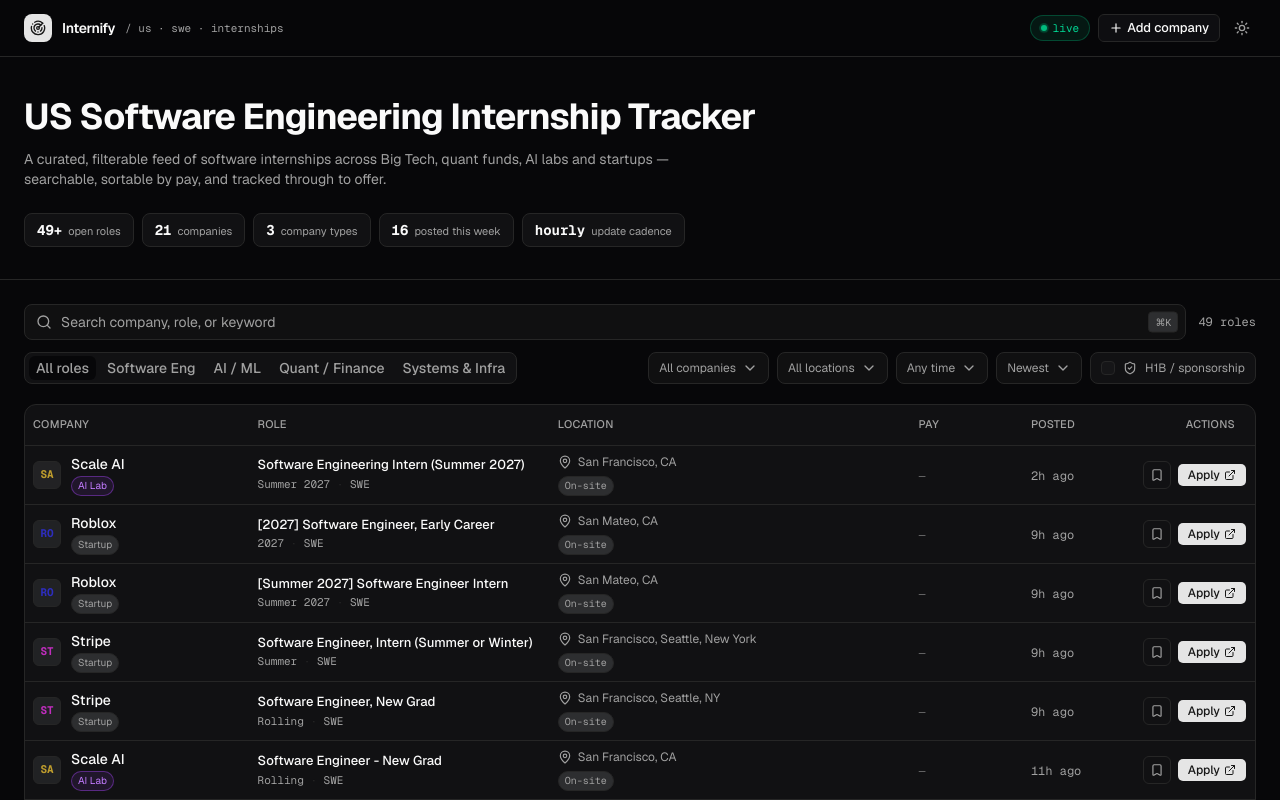
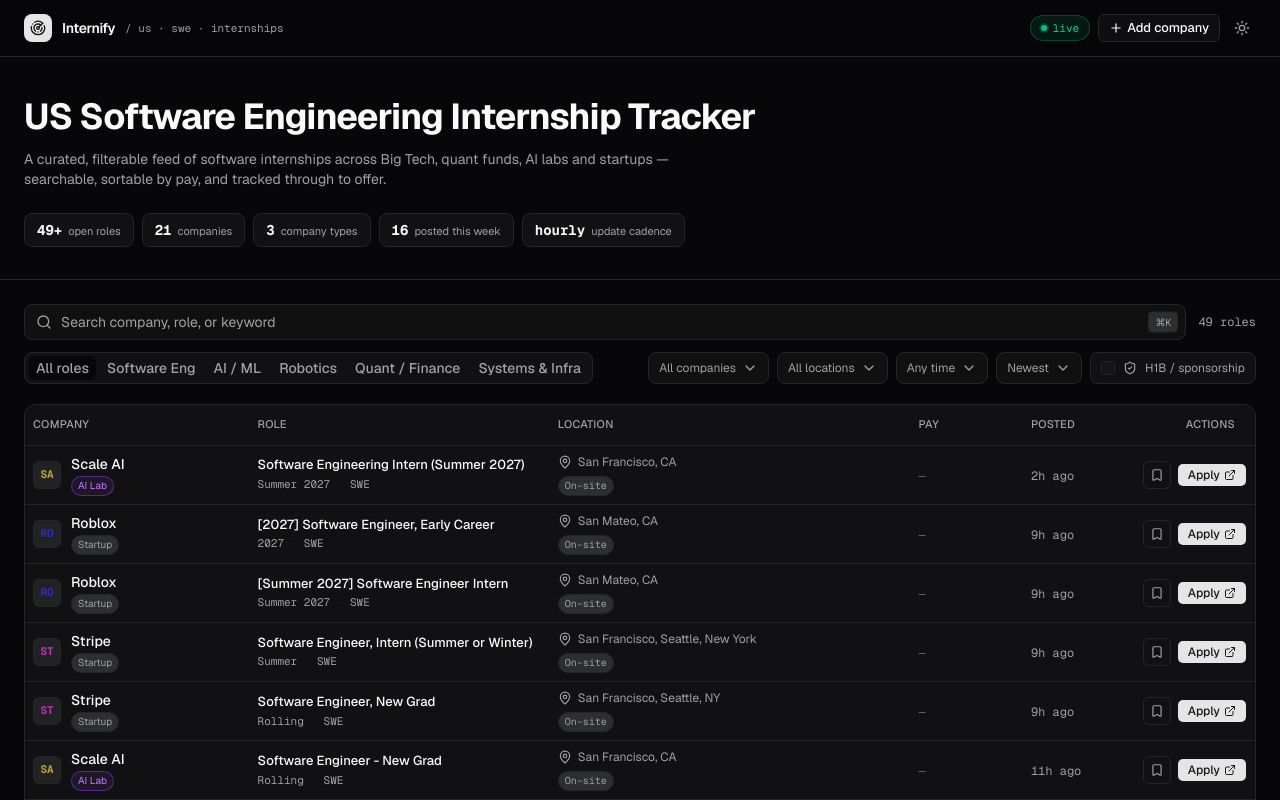
Before and after one commit to Swaguto/Internify, a Next.js app: page / in a window 1280 px wide. Shown: the top 800 px of the page. Built offline with nearby package versions, Linux system fonts and the light colour scheme.

Commit message:
Add Robotics tab filter
- Add 'Robotics' category to lib/types.ts
- Add ROBOTICS_COMPANIES regex to category() in sync-jobs.mjs
- Add Robotics tab to category-tabs.tsx
- 30 of 49 jobs now tagged Robotics (all robotics/AV companies)

```diff
--- a/components/jobs/category-tabs.tsx
+++ b/components/jobs/category-tabs.tsx
@@ -7,6 +7,7 @@
   { value: "all", label: "All roles" },
   { value: "SWE", label: "Software Eng" },
   { value: "AI/ML", label: "AI / ML" },
+  { value: "Robotics", label: "Robotics" },
   { value: "Quant", label: "Quant / Finance" },
   { value: "Systems/Infrastructure", label: "Systems & Infra" },
 ] as const;
--- a/lib/data.ts
+++ b/lib/data.ts
@@ -90,7 +90,7 @@
     sponsorship: "Unknown",
     datePosted: "2026-09-04T04:00:00.000Z",
     applicationUrl: "https://www.amazon.jobs/en/jobs/10529525",
-    category: "SWE",
+    category: "Robotics",
   },
   {
     id: "waymo-2027-summer-intern-ms-software-engineering",
@@ -103,7 +103,7 @@
     sponsorship: "Unknown",
     datePosted: "2026-09-03T20:19:33-04:00",
     applicationUrl: "https://careers.withwaymo.com/jobs?gh_jid=8174504",
-    category: "SWE",
+    category: "Robotics",
   },
   {
     id: "waymo-2027-summer-intern-ms-phd-data-science-com",
@@ -116,7 +116,7 @@
     sponsorship: "Unknown",
     datePosted: "2026-09-03T20:19:14-04:00",
     applicationUrl: "https://careers.withwaymo.com/jobs?gh_jid=8167323",
-    category: "SWE",
+    category: "Robotics",
   },
   {
     id: "anduril-2026-early-career-electrical-engineer",
@@ -129,7 +129,7 @@
     sponsorship: "Unknown",
     datePosted: "2026-09-02T20:46:09-04:00",
     applicationUrl: "https://boards.greenhouse.io/andurilindustries/jobs/4802172007?gh_jid=4802172007",
-    category: "SWE",
+    category: "Robotics",
   },
   {
     id: "anduril-2026-early-career-flight-test-engineer-m",
@@ -142,7 +142,7 @@
     sponsorship: "Unknown",
     datePosted: "2026-09-02T20:46:09-04:00",
     applicationUrl: "https://boards.greenhouse.io/andurilindustries/jobs/5185089007?gh_jid=5185089007",
-    category: "SWE",
+    category: "Robotics",
   },
   {
     id: "anduril-2026-early-career-manufacturing-engineer",
@@ -155,7 +155,7 @@
     sponsorship: "Unknown",
     datePosted: "2026-09-02T20:46:09-04:00",
     applicationUrl: "https://boards.greenhouse.io/andurilindustries/jobs/5176254007?gh_jid=5176254007",
-    category: "SWE",
+    category: "Robotics",
   },
   {
     id: "anduril-2026-early-career-mechanical-engineer",
@@ -168,7 +168,7 @@
     sponsorship: "Unknown",
     datePosted: "2026-09-02T20:46:09-04:00",
     applicationUrl: "https://boards.greenhouse.io/andurilindustries/jobs/4802167007?gh_jid=4802167007",
-    category: "SWE",
+    category: "Robotics",
   },
   {
     id: "datadog-software-engineering-intern-winter",
@@ -194,7 +194,7 @@
     sponsorship: "Unknown",
     datePosted: "2026-09-01T02:09:49.870Z",
     applicationUrl: "https://jobs.lever.co/shieldai/8c6cfcee-c6da-4a73-9bdf-3ef098ff59e6",
-    category: "SWE",
+    category: "Robotics",
   },
   {
     id: "shield-ai-summer-2027-electrical-engineering-int",
@@ -207,7 +207,7 @@
     sponsorship: "Unknown",
     datePosted: "2026-09-01T02:03:06.664Z",
     applicationUrl: "https://jobs.lever.co/shieldai/200a293f-71ce-4982-a100-ac4b500c4cf7",
-    category: "SWE",
+    category: "Robotics",
   },
   {
     id: "shield-ai-summer-2027-advanced-manufacturing-eng",
@@ -220,7 +220,7 @@
     sponsorship: "Unknown",
     datePosted: "2026-08-27T23:18:32.589Z",
     applicationUrl: "https://jobs.lever.co/shieldai/c41c41a2-83d8-41a0-8a3b-ff8b84dc1c8a",
-    category: "SWE",
+    category: "Robotics",
   },
   {
     id: "amazon-software-development-engineer-intern-anna",
@@ -259,7 +259,7 @@
     sponsorship: "Unknown",
     datePosted: "2026-08-27T04:00:00.000Z",
     applicationUrl: "https://www.amazon.jobs/en/jobs/10517149",
-    category: "SWE",
+    category: "Robotics",
   },
   {
     id: "nuro-software-engineer-ai-platform-intern",
@@ -272,7 +272,7 @@
     sponsorship: "Unknown",
     datePosted: "2026-08-26T19:07:27-04:00",
     applicationUrl: "https://nuro.ai/careersitem?gh_jid=7351061",
-    category: "Systems/Infrastructure",
+    category: "Robotics",
   },
   {
     id: "nuro-software-engineer-ai-platform-new-grad",
@@ -285,7 +285,7 @@
     sponsorship: "Unknown",
     datePosted: "2026-08-26T19:07:27-04:00",
     applicationUrl: "https://nuro.ai/careersitem?gh_jid=7351066",
-    category: "Systems/Infrastructure",
+    category: "Robotics",
   },
   {
     id: "figma-software-engineer-intern-winter-2027",
@@ -311,7 +311,7 @@
     sponsorship: "Unknown",
     datePosted: "2026-08-24T14:54:05-04:00",
     applicationUrl: "https://boards.greenhouse.io/apptronik/jobs/5985132004?gh_jid=5985132004",
-    category: "SWE",
+    category: "Robotics",
   },
   {
     id: "databricks-software-engineering-intern-2027-star",
@@ -361,9 +361,9 @@
     location: "US, CA, Santa Clara",
     workType: "On-Site",
     sponsorship: "Unknown",
-    datePosted: "2026-08-06T03:45:28.830Z",
+    datePosted: "2026-08-06T03:55:29.231Z",
     applicationUrl: "https://nvidia.wd5.myworkdayjobs.com/en-US/NVIDIAExternalCareerSite/job/US-CA-Santa-Clara/Applied-Deep-Learning-PhD-Research-Intern--Reinforcement-Learning-for-LLMs---Fall-2026_JR2012398",
-    category: "AI/ML",
+    category: "Robotics",
   },
   {
     id: "nvidia-phd-software-engineering-intern-decision-",
@@ -374,9 +374,9 @@
     location: "US, CA, Santa Clara",
     workType: "On-Site",
     sponsorship: "Unknown",
-    datePosted: "2026-08-06T03:45:28.830Z",
+    datePosted: "2026-08-06T03:55:29.231Z",
     applicationUrl: "https://nvidia.wd5.myworkdayjobs.com/en-US/NVIDIAExternalCareerSite/job/US-CA-Santa-Clara/PhD-Software-Engineering-Intern--Decision-Intelligence---Fall-2026_JR2017522",
-    category: "SWE",
+    category: "Robotics",
   },
   {
     id: "nvidia-phd-research-intern-generative-ai-2026",
@@ -387,9 +387,9 @@
     location: "US, CA, Santa Clara",
     workType: "On-Site",
     sponsorship: "Unknown",
-    datePosted: "2026-08-06T03:45:28.830Z",
+    datePosted: "2026-08-06T03:55:29.231Z",
     applicationUrl: "https://nvidia.wd5.myworkdayjobs.com/en-US/NVIDIAExternalCareerSite/job/US-CA-Santa-Clara/PhD-Research-Intern--Generative-AI---2026_JR2016035",
-    category: "SWE",
+    category: "Robotics",
   },
   {
     id: "nvidia-applied-research-intern-nlp-fall-2026",
@@ -400,9 +400,9 @@
     location: "US, CA, Santa Clara",
     workType: "On-Site",
     sponsorship: "Unknown",
-    datePosted: "2026-08-06T03:45:28.830Z",
+    datePosted: "2026-08-06T03:55:29.231Z",
     applicationUrl: "https://nvidia.wd5.myworkdayjobs.com/en-US/NVIDIAExternalCareerSite/job/US-CA-Santa-Clara/Applied-Research-Intern--NLP---Fall-2026_JR2010488",
-    category: "SWE",
+    category: "Robotics",
   },
   {
     id: "figure-ai-power-systems-integration-intern-fall-",
@@ -415,7 +415,7 @@
     sponsorship: "Unknown",
     datePosted: "2026-08-03T19:00:39-04:00",
     applicationUrl: "https://job-boards.greenhouse.io/figureai/jobs/4702104006",
-    category: "Systems/Infrastructure",
+    category: "Robotics",
   },
   {
     id: "figure-ai-electrical-engineering-intern-fall-202",
@@ -428,7 +428,7 @@
     sponsorship: "Unknown",
     datePosted: "2026-08-02T19:13:18-04:00",
     applicationUrl: "https://job-boards.greenhouse.io/figureai/jobs/4676467006",
-    category: "SWE",
+    category: "Robotics",
   },
   {
     id: "figure-ai-firmware-intern-fall-2026",
@@ -441,7 +441,7 @@
     sponsorship: "Unknown",
     datePosted: "2026-08-02T19:13:18-04:00",
     applicationUrl: "https://job-boards.greenhouse.io/figureai/jobs/4691070006",
-    category: "Systems/Infrastructure",
+    category: "Robotics",
   },
   {
     id: "figure-ai-hardware-test-intern-fall-2026",
@@ -454,7 +454,7 @@
     sponsorship: "Unknown",
     datePosted: "2026-08-02T19:13:18-04:00",
     applicationUrl: "https://job-boards.greenhouse.io/figureai/jobs/4613067006",
-    category: "Systems/Infrastructure",
+    category: "Robotics",
   },
   {
     id: "shield-ai-electrical-engineering-spring-co-op-ja",
@@ -467,7 +467,7 @@
     sponsorship: "Unknown",
     datePosted: "2026-04-15T13:22:29.091Z",
     applicationUrl: "https://jobs.lever.co/shieldai/87d982f2-8b2b-4c73-9a19-71e461c7b724",
-    category: "SWE",
+    category: "Robotics",
   },
   {
     id: "waabi-research-internship-co-op",
@@ -480,7 +480,7 @@
     sponsorship: "Unknown",
     datePosted: "2025-12-18T22:08:55.237Z",
     applicationUrl: "https://jobs.lever.co/waabi/0fd4e30b-9bd1-4b53-9043-6088457363cb",
-    category: "SWE",
+    category: "Robotics",
   },
   {
     id: "waabi-2026-intern-phd-research-scientist",
@@ -493,7 +493,7 @@
     sponsorship: "Unknown",
     datePosted: "2025-12-18T21:59:13.993Z",
     applicationUrl: "https://jobs.lever.co/waabi/62700386-b9db-4c78-aec3-5ef59cbe841e",
-    category: "SWE",
+    category: "Robotics",
   },
   {
     id: "palantir-forward-deployed-infrastructure-enginee",
@@ -584,7 +584,7 @@
     sponsorship: "Unknown",
     datePosted: "1970-01-01T00:00:00.000Z",
     applicationUrl: "https://jobs.ashbyhq.com/physicalintelligence/f020ff1a-4b4c-4415-8434-2da5010a7076",
-    category: "SWE",
+    category: "Robotics",
   },
   {
     id: "skydio-autonomy-engineer-intern-computer-vision-",
@@ -597,7 +597,7 @@
     sponsorship: "Unknown",
     datePosted: "1970-01-01T00:00:00.000Z",
     applicationUrl: "https://jobs.ashbyhq.com/skydio/ae4a6f7d-a240-4fa2-8c8e-04cc906e4ef9",
-    category: "AI/ML",
+    category: "Robotics",
   },
   {
     id: "skydio-hardware-test-reliability-intern-fall-202",
@@ -610,7 +610,7 @@
     sponsorship: "Unknown",
     datePosted: "1970-01-01T00:00:00.000Z",
     applicationUrl: "https://jobs.ashbyhq.com/skydio/d75d4adf-760c-46b6-bb98-3497650a8924",
-    category: "Systems/Infrastructure",
+    category: "Robotics",
   },
   {
     id: "skydio-electrical-engineer-intern-fall-2026",
@@ -623,7 +623,7 @@
     sponsorship: "Unknown",
     datePosted: "1970-01-01T00:00:00.000Z",
     applicationUrl: "https://jobs.ashbyhq.com/skydio/9ac944bc-89da-44bb-bf9c-3b9922e7cbee",
-    category: "SWE",
+    category: "Robotics",
   },
   {
     id: "skydio-operations-program-management-intern-fall",
@@ -636,6 +636,6 @@
     sponsorship: "Unknown",
     datePosted: "1970-01-01T00:00:00.000Z",
     applicationUrl: "https://jobs.ashbyhq.com/skydio/3444dc8a-1b2a-4bb1-9bfb-15252d2a25e5",
-    category: "SWE",
+    category: "Robotics",
   },
 ];
--- a/lib/jobs.json
+++ b/lib/jobs.json
@@ -1,5 +1,5 @@
 {
-  "syncedAt": "2026-09-05T03:46:14.928Z",
+  "syncedAt": "2026-09-05T03:55:49.991Z",
   "jobs": [
     {
       "id": "scale-ai-software-engineering-intern-summer-2027",
@@ -90,7 +90,7 @@
       "sponsorship": "Unknown",
       "datePosted": "2026-09-04T04:00:00.000Z",
       "applicationUrl": "https://www.amazon.jobs/en/jobs/10529525",
-      "category": "SWE"
+      "category": "Robotics"
     },
     {
       "id": "waymo-2027-summer-intern-ms-software-engineering",
@@ -103,7 +103,7 @@
       "sponsorship": "Unknown",
       "datePosted": "2026-09-03T20:19:33-04:00",
       "applicationUrl": "https://careers.withwaymo.com/jobs?gh_jid=8174504",
-      "category": "SWE"
+      "category": "Robotics"
     },
     {
       "id": "waymo-2027-summer-intern-ms-phd-data-science-com",
@@ -116,7 +116,7 @@
       "sponsorship": "Unknown",
       "datePosted": "2026-09-03T20:19:14-04:00",
       "applicationUrl": "https://careers.withwaymo.com/jobs?gh_jid=8167323",
-      "category": "SWE"
+      "category": "Robotics"
     },
     {
       "id": "anduril-2026-early-career-electrical-engineer",
@@ -129,7 +129,7 @@
       "sponsorship": "Unknown",
       "datePosted": "2026-09-02T20:46:09-04:00",
       "applicationUrl": "https://boards.greenhouse.io/andurilindustries/jobs/4802172007?gh_jid=4802172007",
-      "category": "SWE"
+      "category": "Robotics"
     },
     {
       "id": "anduril-2026-early-career-flight-test-engineer-m",
@@ -142,7 +142,7 @@
       "sponsorship": "Unknown",
       "datePosted": "2026-09-02T20:46:09-04:00",
       "applicationUrl": "https://boards.greenhouse.io/andurilindustries/jobs/5185089007?gh_jid=5185089007",
-      "category": "SWE"
+      "category": "Robotics"
     },
     {
       "id": "anduril-2026-early-career-manufacturing-engineer",
@@ -155,7 +155,7 @@
       "sponsorship": "Unknown",
       "datePosted": "2026-09-02T20:46:09-04:00",
       "applicationUrl": "https://boards.greenhouse.io/andurilindustries/jobs/5176254007?gh_jid=5176254007",
-      "category": "SWE"
+      "category": "Robotics"
     },
     {
       "id": "anduril-2026-early-career-mechanical-engineer",
@@ -168,7 +168,7 @@
       "sponsorship": "Unknown",
       "datePosted": "2026-09-02T20:46:09-04:00",
       "applicationUrl": "https://boards.greenhouse.io/andurilindustries/jobs/4802167007?gh_jid=4802167007",
-      "category": "SWE"
+      "category": "Robotics"
     },
     {
       "id": "datadog-software-engineering-intern-winter",
@@ -194,7 +194,7 @@
       "sponsorship": "Unknown",
       "datePosted": "2026-09-01T02:09:49.870Z",
       "applicationUrl": "https://jobs.lever.co/shieldai/8c6cfcee-c6da-4a73-9bdf-3ef098ff59e6",
-      "category": "SWE"
+      "category": "Robotics"
     },
     {
       "id": "shield-ai-summer-2027-electrical-engineering-int",
@@ -207,7 +207,7 @@
       "sponsorship": "Unknown",
       "datePosted": "2026-09-01T02:03:06.664Z",
       "applicationUrl": "https://jobs.lever.co/shieldai/200a293f-71ce-4982-a100-ac4b500c4cf7",
-      "category": "SWE"
+      "category": "Robotics"
     },
     {
       "id": "shield-ai-summer-2027-advanced-manufacturing-eng",
@@ -220,7 +220,7 @@
       "sponsorship": "Unknown",
       "datePosted": "2026-08-27T23:18:32.589Z",
       "applicationUrl": "https://jobs.lever.co/shieldai/c41c41a2-83d8-41a0-8a3b-ff8b84dc1c8a",
-      "category": "SWE"
+      "category": "Robotics"
     },
     {
       "id": "amazon-software-development-engineer-intern-anna",
@@ -259,7 +259,7 @@
       "sponsorship": "Unknown",
       "datePosted": "2026-08-27T04:00:00.000Z",
       "applicationUrl": "https://www.amazon.jobs/en/jobs/10517149",
-      "category": "SWE"
+      "category": "Robotics"
     },
     {
       "id": "nuro-software-engineer-ai-platform-intern",
@@ -272,7 +272,7 @@
       "sponsorship": "Unknown",
       "datePosted": "2026-08-26T19:07:27-04:00",
       "applicationUrl": "https://nuro.ai/careersitem?gh_jid=7351061",
-      "category": "Systems/Infrastructure"
+      "category": "Robotics"
     },
     {
       "id": "nuro-software-engineer-ai-platform-new-grad",
@@ -285,7 +285,7 @@
       "sponsorship": "Unknown",
       "datePosted": "2026-08-26T19:07:27-04:00",
       "applicationUrl": "https://nuro.ai/careersitem?gh_jid=7351066",
-      "category": "Systems/Infrastructure"
+      "category": "Robotics"
     },
     {
       "id": "figma-software-engineer-intern-winter-2027",
@@ -311,7 +311,7 @@
       "sponsorship": "Unknown",
       "datePosted": "2026-08-24T14:54:05-04:00",
       "applicationUrl": "https://boards.greenhouse.io/apptronik/jobs/5985132004?gh_jid=5985132004",
-      "category": "SWE"
+      "category": "Robotics"
     },
     {
       "id": "databricks-software-engineering-intern-2027-star",
@@ -361,9 +361,9 @@
       "location": "US, CA, Santa Clara",
       "workType": "On-Site",
       "sponsorship": "Unknown",
-      "datePosted": "2026-08-06T03:45:28.830Z",
+      "datePosted": "2026-08-06T03:55:29.231Z",
       "applicationUrl": "https://nvidia.wd5.myworkdayjobs.com/en-US/NVIDIAExternalCareerSite/job/US-CA-Santa-Clara/Applied-Deep-Learning-PhD-Research-Intern--Reinforcement-Learning-for-LLMs---Fall-2026_JR2012398",
-      "category": "AI/ML"
+      "category": "Robotics"
     },
     {
       "id": "nvidia-phd-software-engineering-intern-decision-",
@@ -374,9 +374,9 @@
       "location": "US, CA, Santa Clara",
       "workType": "On-Site",
       "sponsorship": "Unknown",
-      "datePosted": "2026-08-06T03:45:28.830Z",
+      "datePosted": "2026-08-06T03:55:29.231Z",
       "applicationUrl": "https://nvidia.wd5.myworkdayjobs.com/en-US/NVIDIAExternalCareerSite/job/US-CA-Santa-Clara/PhD-Software-Engineering-Intern--Decision-Intelligence---Fall-2026_JR2017522",
-      "category": "SWE"
+      "category": "Robotics"
     },
     {
       "id": "nvidia-phd-research-intern-generative-ai-2026",
@@ -387,9 +387,9 @@
       "location": "US, CA, Santa Clara",
       "workType": "On-Site",
       "sponsorship": "Unknown",
-      "datePosted": "2026-08-06T03:45:28.830Z",
+      "datePosted": "2026-08-06T03:55:29.231Z",
       "applicationUrl": "https://nvidia.wd5.myworkdayjobs.com/en-US/NVIDIAExternalCareerSite/job/US-CA-Santa-Clara/PhD-Research-Intern--Generative-AI---2026_JR2016035",
-      "category": "SWE"
+      "category": "Robotics"
     },
     {
       "id": "nvidia-applied-research-intern-nlp-fall-2026",
@@ -400,9 +400,9 @@
       "location": "US, CA, Santa Clara",
       "workType": "On-Site",
       "sponsorship": "Unknown",
-      "datePosted": "2026-08-06T03:45:28.830Z",
+      "datePosted": "2026-08-06T03:55:29.231Z",
       "applicationUrl": "https://nvidia.wd5.myworkdayjobs.com/en-US/NVIDIAExternalCareerSite/job/US-CA-Santa-Clara/Applied-Research-Intern--NLP---Fall-2026_JR2010488",
-      "category": "SWE"
+      "category": "Robotics"
     },
     {
       "id": "figure-ai-power-systems-integration-intern-fall-",
@@ -415,7 +415,7 @@
       "sponsorship": "Unknown",
       "datePosted": "2026-08-03T19:00:39-04:00",
       "applicationUrl": "https://job-boards.greenhouse.io/figureai/jobs/4702104006",
-      "category": "Systems/Infrastructure"
+      "category": "Robotics"
     },
     {
       "id": "figure-ai-electrical-engineering-intern-fall-202",
@@ -428,7 +428,7 @@
       "sponsorship": "Unknown",
       "datePosted": "2026-08-02T19:13:18-04:00",
       "applicationUrl": "https://job-boards.greenhouse.io/figureai/jobs/4676467006",
-      "category": "SWE"
+      "category": "Robotics"
     },
     {
       "id": "figure-ai-firmware-intern-fall-2026",
@@ -441,7 +441,7 @@
       "sponsorship": "Unknown",
       "datePosted": "2026-08-02T19:13:18-04:00",
       "applicationUrl": "https://job-boards.greenhouse.io/figureai/jobs/4691070006",
-      "category": "Systems/Infrastructure"
+      "category": "Robotics"
     },
     {
       "id": "figure-ai-hardware-test-intern-fall-2026",
@@ -454,7 +454,7 @@
       "sponsorship": "Unknown",
       "datePosted": "2026-08-02T19:13:18-04:00",
       "applicationUrl": "https://job-boards.greenhouse.io/figureai/jobs/4613067006",
-      "category": "Systems/Infrastructure"
+      "category": "Robotics"
     },
     {
       "id": "shield-ai-electrical-engineering-spring-co-op-ja",
@@ -467,7 +467,7 @@
       "sponsorship": "Unknown",
       "datePosted": "2026-04-15T13:22:29.091Z",
       "applicationUrl": "https://jobs.lever.co/shieldai/87d982f2-8b2b-4c73-9a19-71e461c7b724",
-      "category": "SWE"
+      "category": "Robotics"
     },
     {
       "id": "waabi-research-internship-co-op",
@@ -480,7 +480,7 @@
       "sponsorship": "Unknown",
       "datePosted": "2025-12-18T22:08:55.237Z",
       "applicationUrl": "https://jobs.lever.co/waabi/0fd4e30b-9bd1-4b53-9043-6088457363cb",
-      "category": "SWE"
+      "category": "Robotics"
     },
     {
       "id": "waabi-2026-intern-phd-research-scientist",
@@ -493,7 +493,7 @@
       "sponsorship": "Unknown",
       "datePosted": "2025-12-18T21:59:13.993Z",
       "applicationUrl": "https://jobs.lever.co/waabi/62700386-b9db-4c78-aec3-5ef59cbe841e",
-      "category": "SWE"
+      "category": "Robotics"
     },
     {
       "id": "palantir-forward-deployed-infrastructure-enginee",
@@ -584,7 +584,7 @@
       "sponsorship": "Unknown",
       "datePosted": "1970-01-01T00:00:00.000Z",
       "applicationUrl": "https://jobs.ashbyhq.com/physicalintelligence/f020ff1a-4b4c-4415-8434-2da5010a7076",
-      "category": "SWE"
+      "category": "Robotics"
     },
     {
       "id": "skydio-autonomy-engineer-intern-computer-vision-",
@@ -597,7 +597,7 @@
       "sponsorship": "Unknown",
       "datePosted": "1970-01-01T00:00:00.000Z",
       "applicationUrl": "https://jobs.ashbyhq.com/skydio/ae4a6f7d-a240-4fa2-8c8e-04cc906e4ef9",
-      "category": "AI/ML"
+      "category": "Robotics"
     },
     {
       "id": "skydio-hardware-test-reliability-intern-fall-202",
@@ -610,7 +610,7 @@
       "sponsorship": "Unknown",
       "datePosted": "1970-01-01T00:00:00.000Z",
       "applicationUrl": "https://jobs.ashbyhq.com/skydio/d75d4adf-760c-46b6-bb98-3497650a8924",
-      "category": "Systems/Infrastructure"
+      "category": "Robotics"
     },
     {
       "id": "skydio-electrical-engineer-intern-fall-2026",
@@ -623,7 +623,7 @@
       "sponsorship": "Unknown",
       "datePosted": "1970-01-01T00:00:00.000Z",
       "applicationUrl": "https://jobs.ashbyhq.com/skydio/9ac944bc-89da-44bb-bf9c-3b9922e7cbee",
-      "category": "SWE"
+      "category": "Robotics"
     },
     {
       "id": "skydio-operations-program-management-intern-fall",
@@ -636,7 +636,7 @@
       "sponsorship": "Unknown",
       "datePosted": "1970-01-01T00:00:00.000Z",
       "applicationUrl": "https://jobs.ashbyhq.com/skydio/3444dc8a-1b2a-4bb1-9bfb-15252d2a25e5",
-      "category": "SWE"
+      "category": "Robotics"
     }
   ]
 }
--- a/lib/types.ts
+++ b/lib/types.ts
@@ -2,7 +2,7 @@
 
 export type Sponsorship = "Yes" | "No" | "Unknown";
 
-export type Category = "SWE" | "AI/ML" | "Quant" | "Systems/Infrastructure";
+export type Category = "SWE" | "AI/ML" | "Quant" | "Systems/Infrastructure" | "Robotics";
 
 export type ApplicationStatus = "Saved" | "Applied" | "Interviewing";
 
--- a/scripts/sync-jobs.mjs
+++ b/scripts/sync-jobs.mjs
@@ -254,8 +254,13 @@
   /\b(canada|united kingdom|\buk\b|london|toronto|waterloo|zurich|berlin|paris|dublin|amsterdam|singapore|india|mexico|sao paulo|tel aviv|israel|japan|tokyo|beijing|shanghai|sydney|hong kong|munich|stockholm|oslo|copenhagen|sweden|netherlands|switzerland|ireland|germany|france|barcelona|madrid|australia)\b/i;
 const US_MARKER = /\b(united states|\busa\b|, [A-Z]{2}\b|california|washington|new york|texas|massachusetts|illinois|colorado|virginia|north carolina|oregon)\b/i;
 
-function category(title) {
+const ROBOTICS_COMPANIES = /^(nvidia|waymo|zoox|nuro|skydio|shield ai|anduril|figure ai|apptronik|physical intelligence|1x technologies|boston dynamics|agility robotics|sanctuary ai|skild ai|unitree|covariant|fourier|waabi|torc|kodiak|gatik|ghost robotics|saronic|aurora|cruise|autonomous|robotics|robot)/i;
+
+function category(title, companyName) {
   const t = title.toLowerCase();
+  const c = (companyName || "").toLowerCase();
+  if (/(robotics|autonomous|locomotion|manipulation|perception|slam|ros\b|navigation2|nav2|simulation|embodied|grasp|locomot)/i.test(t)) return "Robotics";
+  if (ROBOTICS_COMPANIES.test(c)) return "Robotics";
   if (/(machine learning|ml engineer|ml engineering|research engineer|ai\/ml|artificial intelligence|deep learning|llm|applied scientist)/i.test(t)) return "AI/ML";
   if (/(trader|trading|derivatives|market making|quantitative (analyst|developer|researcher)|portfolio|hedge fund|market microstructure)\b/i.test(t)) return "Quant";
   if (/(embedded|systems|infrastructure|platform|network|sre|site reliability|storage|database|firmware|hardware|devops|security)/i.test(t)) return "Systems/Infrastructure";
@@ -423,7 +428,7 @@
         sponsorship: "Unknown",
         datePosted: r.updated_at,
         applicationUrl: r.url,
-        category: category(r.title),
+        category: category(r.title, company),
       });
     }
   }
```
